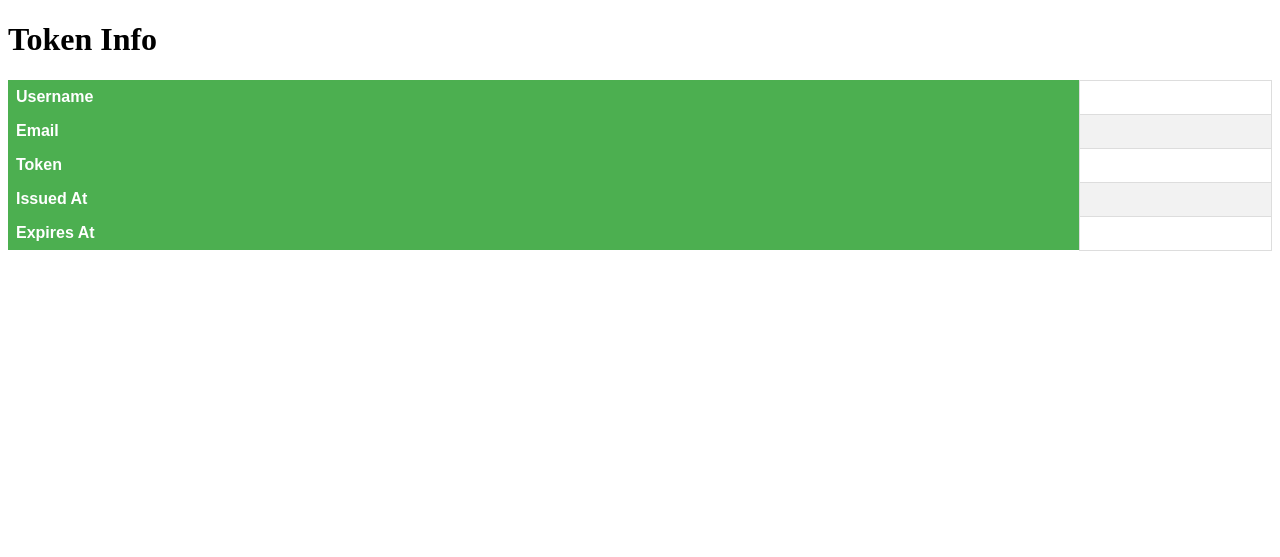
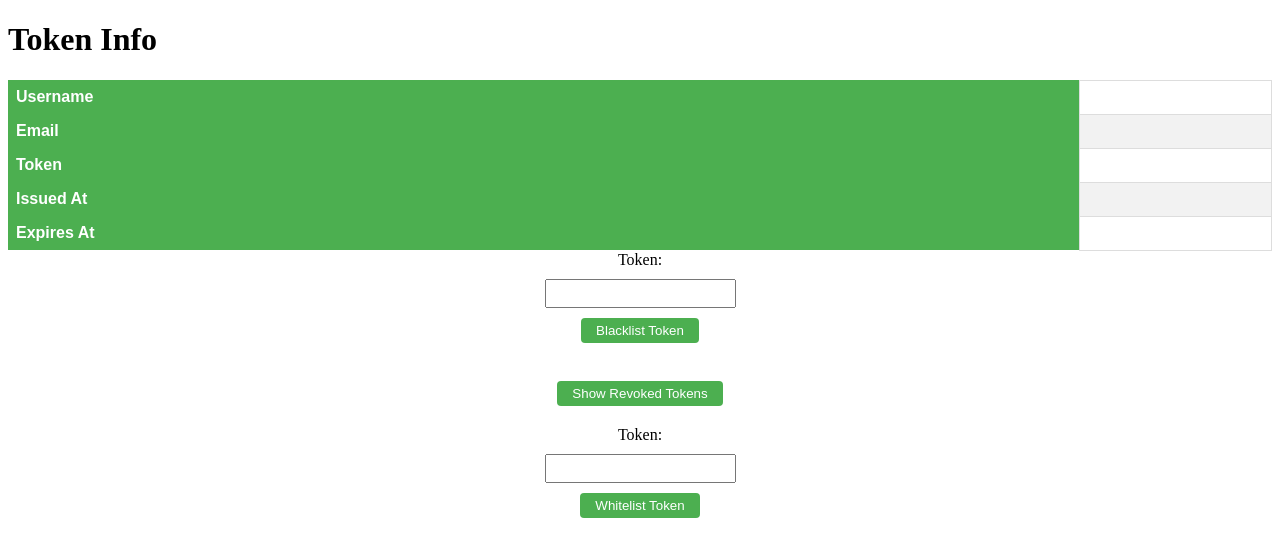
Before and after one commit to kartik-lavkush-89/FastAPI-JWT-Practice, a FastAPI app: template templates/index.html in a window 1280 px wide. Shown: the top 557 px of the page. Run offline with FastAPI, Linux system fonts and the light colour scheme; the template is opened without the code that fills it, so the values that code supplies are empty; parts of the project's set-up code (start-up, migrations or seed data) failed here and were passed over.

Commit message:
add buttons

```diff
--- a/templates/index.html
+++ b/templates/index.html
@@ -27,6 +27,34 @@
 
         tr:hover {
             background-color: #ddd;
+        }
+        form {
+        display: flex;
+        flex-direction: column;
+        align-items: center;
+        margin-bottom: 20px;
+        }
+
+        label {
+        margin-bottom: 10px;
+        }
+
+        input {
+        padding: 5px;
+        margin-bottom: 10px;
+        }
+
+        button {
+        padding: 5px 15px;
+        background-color: #4CAF50;
+        color: white;
+        border: none;
+        border-radius: 4px;
+        cursor: pointer;
+        }
+
+        button:hover {
+        background-color: #3e8e41;
         }
     </style>
     <meta charset="UTF-8">
@@ -58,5 +86,19 @@
             <td>{{ expires_at }}</td>
         </tr>
     </table>
+    <form action="/blacklist/{token}" method="post">
+        <label for="token">Token:</label>
+        <input type="text" id="token" name="token">
+        <button type="submit">Blacklist Token</button>
+    </form>
+    <br>
+    <form action="/revoked-tokens" method="get">
+        <button type="submit">Show Revoked Tokens</button>
+    </form>
+    <form action="/whitelist/{token}" method="post">
+        <label for="token">Token:</label>
+        <input type="text" id="token" name="token">
+        <button type="submit">Whitelist Token</button>
+    </form>
 </body>
 </html>
```
Also changed, not shown: src/routes/views.py (+51 -20 lines), templates/revoked_tokens.html (added, +47 -0 lines).
